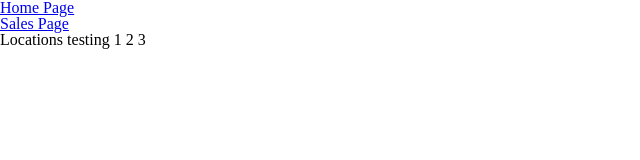
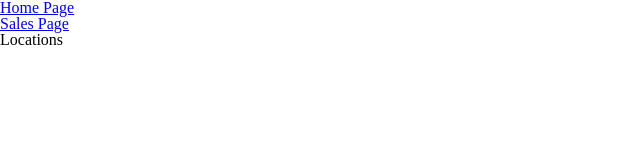
Before and after one commit to LukeMcCarthy20/class-06, a plain HTML site: page index.html in a window 1280 px wide. Shown: the full height of the page, 0-640 px from the left. Drawn offline with Linux system fonts and the light colour scheme.

Commit message:
Revert "pull request to get all this on main"

```diff
--- a/index.html
+++ b/index.html
@@ -21,7 +21,7 @@
     </nav>
   </header>
   <main>
-    <h2>Locations testing 1 2 3 </h2>
+    <h2>Locations</h2>
 
     <section id="locations">
       <table id="cookiesTable">
```
